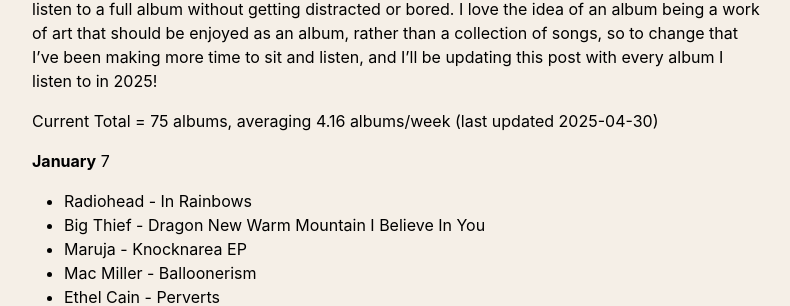
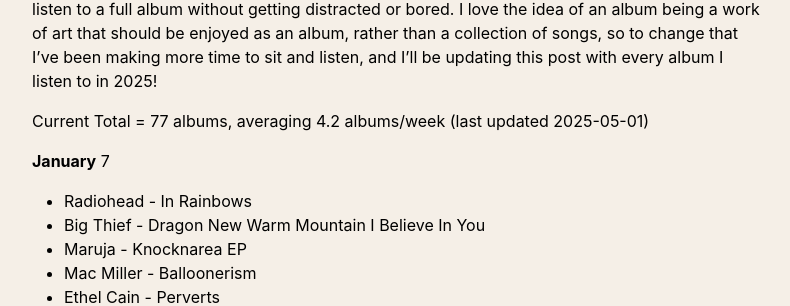
Before and after one commit to thomasmcquaidee/thomasmcquaidee.github.io, a Jekyll site: the page built from _posts/2025-01-21-listening-to-more-albums.md, in a window 1280 px wide and 900 px high. Shown: the part 299-605 px from the top of the window, without its empty margins (242-1032 px from the left). Built offline with Jekyll 4.4.1, drawn with Linux system fonts in a browser that asks for light colours; some of the changed lines change nothing that is shown; some of the changed text lies outside the part shown.

Commit message:
Update 2025-01-21-listening-to-more-albums.md

```diff
--- a/_posts/2025-01-21-listening-to-more-albums.md
+++ b/_posts/2025-01-21-listening-to-more-albums.md
@@ -9,7 +9,7 @@
 
 I've been making an effort to listen to more albums as full, cohesive bodies of work. It seems silly, especially considering my line of work, but I sometimes find it quite difficult to just sit a listen to a full album without getting distracted or bored. I love the idea of an album being a work of art that should be enjoyed as an album, rather than a collection of songs, so to change that I've been making more time to sit and listen, and I'll be updating this post with every album I listen to in 2025!
 
-Current Total = 75 albums, averaging 4.16 albums/week (last updated 2025-04-30)
+Current Total = 77 albums, averaging 4.2 albums/week (last updated 2025-05-01)
 
 
 **January** 7
@@ -73,7 +73,7 @@
 - Nia Archives - Silence is Loud
 - Alex G - Trick
 
-**April** 20
+**April** 22
 - Skrillex - F*CK U SKRILLEX YOU THINK UR ANDY WARHOL BUT UR NOT!! <3
 - Greentea Peng - TELL DEM IT'S SUNNY
 - ⣎⡇ꉺლ༽இ•̛)ྀ◞ ༎ຶ ༽ৣৢ؞ৢ؞ؖ ꉺლ - ʅ() ʅ()ʃ ꐑ(ఠీੂ೧ູȯ)vȯ)࿃ूੂ✧⃛✧⃛) ():::() ̴̤̚ - EP *(yes this is a real EP, it's a side project of kieran hebden / four tet called 'wingdings')*
@@ -94,6 +94,8 @@
 - Loathe - I Let It in and It Took Everything
 - Viagra Boys - viagr aboys
 - Viagra Boys - Cave World
+- Djrum - Under Tangled Silence
+- Bop - Clear Your Mind
 
 *Want to listen to*
 - Gustavo Santaolalla, Mac Quayle - The Last of Us Part II (Original Soundtrack)
```
